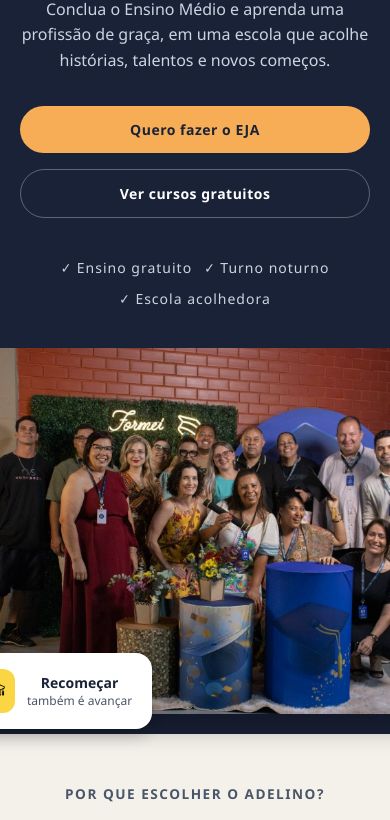
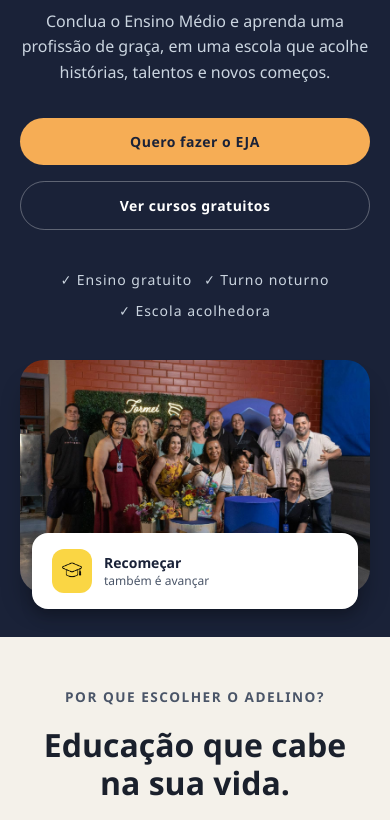
Before and after one commit to jubandeira/site_escola_adelino, a plain HTML site: page index.html in a window 390 px wide. Shown: the part 261-1081 px from the top of the page. Drawn offline with Linux system fonts and the light colour scheme.

Commit message:
arrumei responsividade da hero img

```diff
--- a/CSS/style.css
+++ b/CSS/style.css
@@ -238,11 +238,16 @@ body {
 
 .hero-imagem-container {
     position: relative;
+    width: 100%;
     max-width: 500px;
+    flex: 1;
 }
 
 .hero-img {
-    max-width: 550px;
+    width: 100%;
+    max-width: 100%;
+    height: auto;
+    max-height: 460px;
     border-radius: 24px;
     object-fit: cover;
     display: block;
@@ -253,6 +258,7 @@ body {
     position: absolute;
     bottom: -20px;
     left: -20px;
+    max-width: calc(100% - 24px);
     background-color: #ffffff;
     color: #1a2238;
     padding: 16px 20px;
@@ -284,8 +290,16 @@ body {
 @media (max-width: 900px) {
     .hero-section {
         flex-direction: column;
-        padding: 20px 20px;
+        padding: 32px 20px 44px 20px;
         text-align: center;
+    }
+
+    .hero-imagem-container {
+        max-width: 100%;
+    }
+
+    .hero-img {
+        max-height: 340px;
     }
 
     .hero-conteudo h1 {
@@ -304,8 +318,10 @@ body {
     }
 
     .card-flutuante {
-        left: 10px;
-        bottom: -15px;
+        left: 12px;
+        right: 12px;
+        bottom: -16px;
+        text-align: left;
     }
 }
 
```
